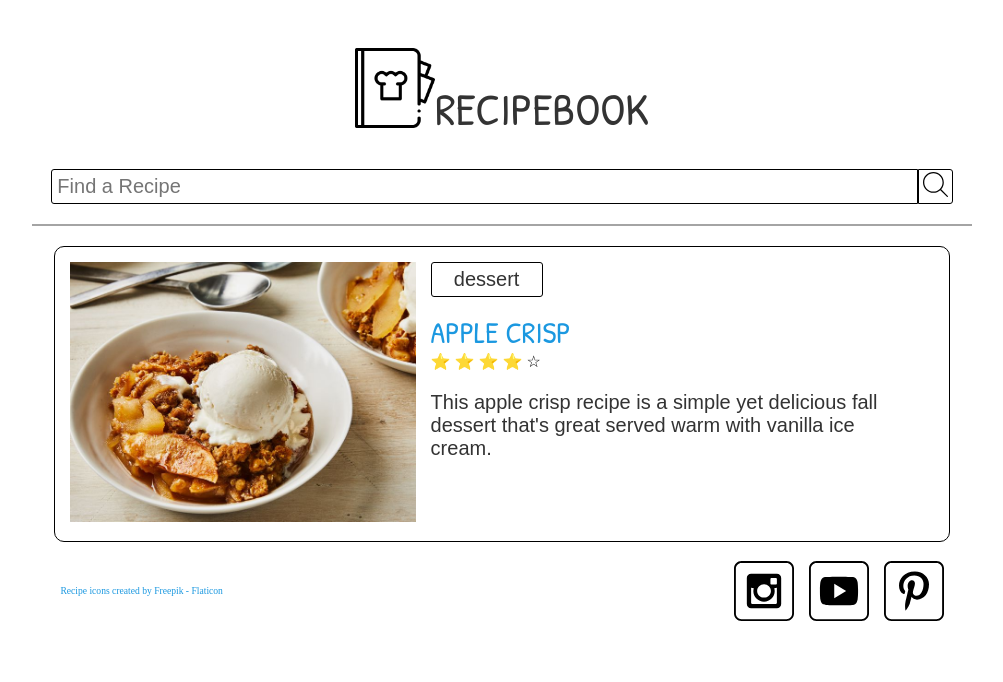
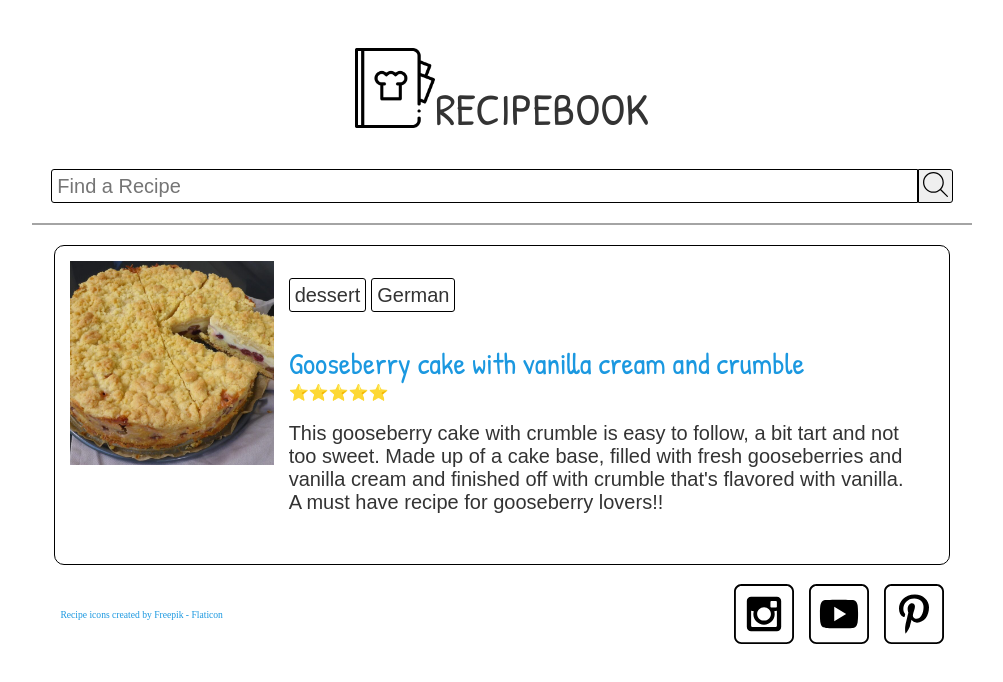
Before and after one commit to savwilliams/wdd131, a plain HTML site: page recipes/index.html in a window 1280 px wide. Shown: the whole page, without its empty margins (138-1141 px from the left). Drawn offline with Linux system fonts and the light colour scheme.

Commit message:
got search bar working, dynamic html, rendering random recipe, template functions, and recipe filtering. changed class in html from recipe-container to dynamic-recipe-container. changed h2 to .tag in css.

```diff
--- a/recipes/index.html
+++ b/recipes/index.html
@@ -4,7 +4,7 @@
     <meta charset="UTF-8">
     <meta name="viewport" content="width=device-width, initial-scale=1.0">
     <title>recipies</title>
-    <script src="main.js" defer></script>
+    <script src="main.js" type="module"></script>
     <link rel="stylesheet" href="recipies.css">
     <meta name="description" content="recipe search website">
     <meta name="author" content="Savannah Williams">
@@ -27,29 +27,11 @@
         <form class="search-form-container" action="submit">
             <label for="recipeSearch"></label>
             <input type="text" name="recipeSearch" id="recipeSearch" placeholder="Find a Recipe" class="body-font">
-            <div id="search-icon-container"><img id="search-icon" src="images/search.svg" alt="image of a search icon"></div>
+            <button id="search-icon-button"><img id="search-icon" src="images/search.svg" alt="image of a search icon button"></button>
         </form>
         <hr>
-        <div class="recipe-container" >
-            <div class="recipe-img-container" >
-                <img class="recipe-img" src="images/apple-crisp.jpg" alt="photo of a bowl of apple crisp dessert with a scoop of icecream on top">
-            </div>
-            <div class="sub-recipe-container" >
-                <h2 class="body-font">dessert</h2>
-                <h3 class="recipe-tital" >APPLE CRISP</h3>
-                <span
-                    class="rating"
-                    role="img"
-                    aria-label="Rating: 4 out of 5 stars"
-                >
-                    <span aria-hidden="true" class="icon-star">⭐</span>
-                    <span aria-hidden="true" class="icon-star">⭐</span>
-                    <span aria-hidden="true" class="icon-star">⭐</span>
-                    <span aria-hidden="true" class="icon-star-empty">⭐</span>
-                    <span aria-hidden="true" class="icon-star-empty">☆</span>
-                </span>
-                <p class="recipe-description">This apple crisp recipe is a simple yet delicious fall dessert that's great served warm with vanilla ice cream.</p>
-            </div>
+        <div class="dynamic-recipe-container" >
+            <!-- dynamic html goes here -->
         </div>
     </main>
     <footer>
--- a/recipes/main.js
+++ b/recipes/main.js
@@ -0,0 +1,132 @@
+import recipes from './recipes.mjs';
+
+
+
+function random(num){
+    return Math.floor(Math.random() * num);
+}
+
+
+
+function getRandomListEntry(list){
+    const listLength = list.length;
+    const randomNum = random(listLength);
+    return list[randomNum];
+}
+
+//console.log(getRandomListEntry(recipes));
+
+
+
+function recipeTemplate(recipe) {
+	return `<div class="recipe-container" >
+            <div class="recipe-img-container" >
+                <img class="recipe-img" src="${recipe.image}" alt="${recipe.image}">
+            </div>
+            <div class="sub-recipe-container" >
+                <h2>${tagsTemplate(recipe.tags)}</h2>
+                <h3 class="recipe-tital" >${recipe.name}</h3>
+                <span
+                    class="rating"
+                    role="img"
+                    aria-label="Rating: 4 out of 5 stars">
+                    <span>${ratingTemplate(recipe.rating)}</span>
+                </span>
+                <p class="recipe-description">${recipe.description}</p>
+            </div>
+        </div>`;
+}
+
+
+
+function tagsTemplate(tags){
+    let html = '';
+    for (const tag of tags){
+        html += `<span class="body-font tag">${tag}</span>`;
+    }
+    return html;
+}
+
+
+
+function ratingTemplate(rating){
+    let html = `<span
+    class = "rating"
+    role = "img"
+    aria-label = "Rating: ${rating} out of 5 stars"
+    >`
+
+    for (let i = 1; i <= 5; i++){
+        if (i <= rating){
+            html += `⭐`;
+        }
+        else{
+            html += `☆`;
+        }
+    }
+    html += `</span>` //closing tag to string
+
+    return html
+}
+
+//const recipe = getRandomListEntry(recipes);
+//console.log(recipeTemplate(recipe));
+
+
+
+function renderRecipes(recipeList){
+    const outputElement = document.querySelector('.dynamic-recipe-container');
+    const recipesHTML = recipeList.map(recipeTemplate);
+    const combinedHTML = recipesHTML.join('');
+    outputElement.innerHTML = combinedHTML;
+}
+
+
+
+function init() {
+    // get a random recipe
+    const recipe = getRandomListEntry(recipes);
+    // render the recipe with renderRecipes.
+    renderRecipes([recipe]);
+  }
+  init();
+
+
+
+document.querySelector('#search-icon-button').addEventListener('click', searchHandler);
+
+
+
+function searchHandler(e) {
+	e.preventDefault();
+    const query = document.querySelector('#recipeSearch').value.toLowerCase();
+    const filteredRecipes = filterRecipes(query);
+    renderRecipes(filteredRecipes);
+}
+
+
+
+function filterRecipes(query) {
+    const filtered = recipes.filter(recipe => {
+        return(
+            recipe.name.toLowerCase().includes(query) ||
+            recipe.description.toLowerCase().includes(query) ||
+            recipe.tags.find(tag => tag.toLowerCase().includes(query)) ||
+            recipe.recipeIngredient.find(recipeIngredient => recipeIngredient.toLowerCase().includes(query))
+        );
+    });
+
+    const sorted = filtered.sort(function(a,b){
+        if (a.name < b.name){
+            return -1;
+        }
+        else if (a.name > b.name){
+            return 1;
+        }
+        else {
+            return 0
+        }
+    });
+        return sorted
+
+    }
--- a/recipes/recipies.css
+++ b/recipes/recipies.css
@@ -14,6 +14,7 @@
     font-family: Arial, Helvetica, sans-serif;
     font-size: 20px;
     color: #333;
+    font-weight: normal;
 }
 .header-container{
     display: flex;
@@ -42,7 +43,7 @@ form input{
     border-radius: 3px 0px 0px 3px;
     padding: 2px 2px 2px 5px;
 }
-#search-icon-container{
+#search-icon-button{
     border: 1px solid black;
     padding: 2px 4px 2px 4px;
     border-radius: 0px 3px 3px 0px;
@@ -75,14 +76,14 @@ hr {
     display: flex;
     flex-direction: column;
 }
-h2{
+.tag{
     margin: 0;
     padding: 5px;
     border: 1px solid black;
-    max-width: 100px;
+    max-width: auto;
     text-align: center;
     border-radius: 3px;
-    font: unset;
+    margin-right: 5px;
 }
 h3{
     margin: 15px 0px 0px;
```
